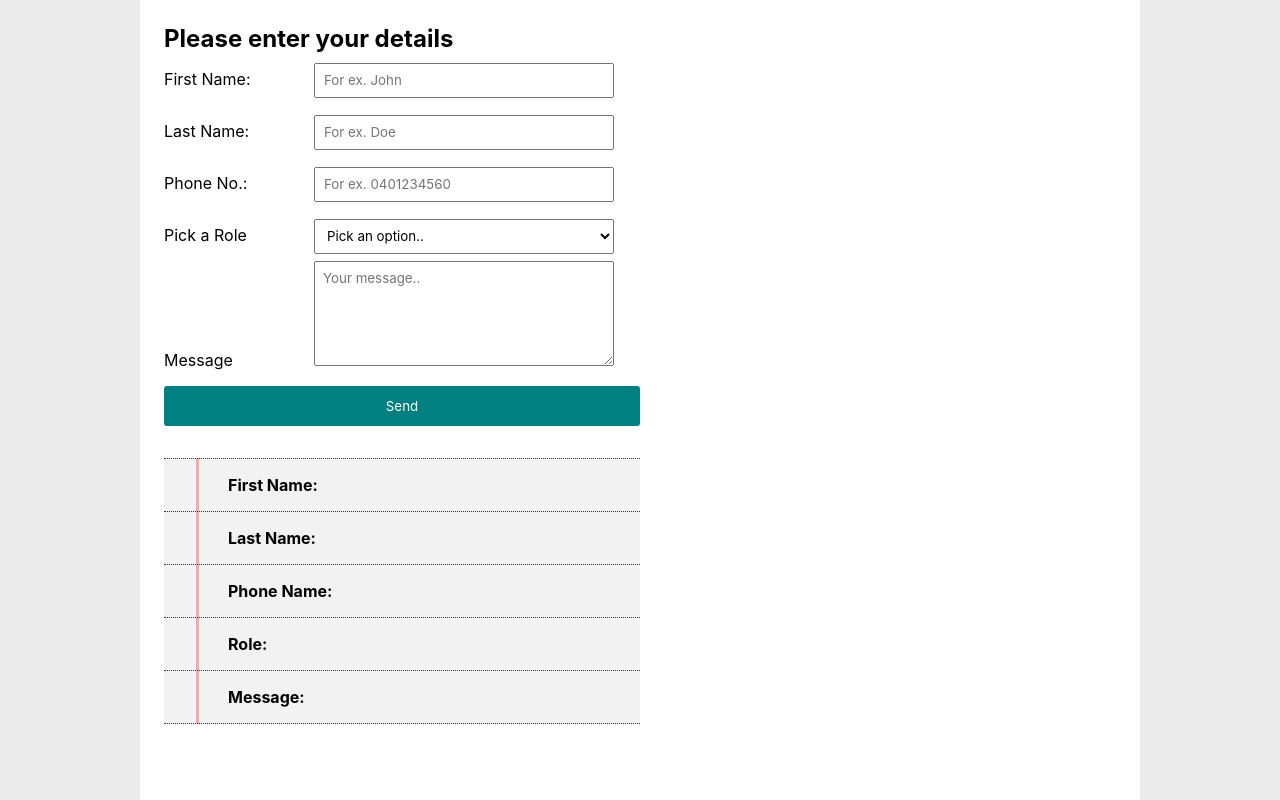
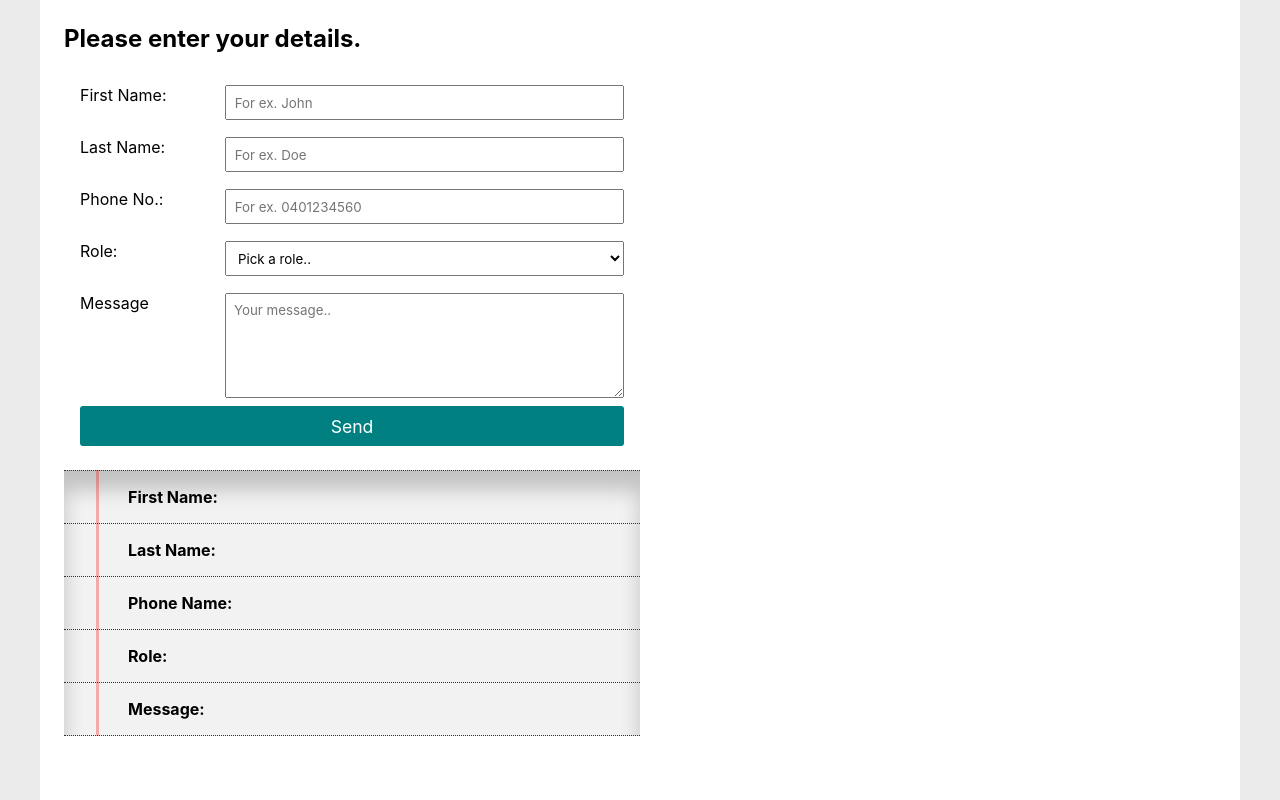
Before and after one commit to kcvijay/react_form, a React (Create React App) app: page / in a window 1280 px wide. Built offline with nearby package versions, Linux system fonts and the light colour scheme.

Commit message:
project almost ready

```diff
--- a/src/App.css
+++ b/src/App.css
@@ -1,9 +1,13 @@
 .app {
-  width: 1000px;
+  width: 1200px;
   height: 100vh;
   margin: 0 auto;
   background-color: #fff;
   padding: 1.5rem;
+}
+
+h2 {
+  grid-column: 1 / span 3;
 }
 
 button.primary-btn,
@@ -13,6 +17,9 @@ button.secondary-btn {
   border: none;
   border-radius: 3px;
   height: 40px;
+  cursor: pointer;
+  font-size: 1.1rem;
+  margin-top: 0.5rem;
 }
 
 button.primary-btn {
--- a/src/App.js
+++ b/src/App.js
@@ -40,7 +40,6 @@ class App extends Component {
   render() {
     return (
       <div className="app">
-        <h2>Please enter your details</h2>
         <Form getValues={this.changeHandler} showModal={this.showModal} />
         <ShowForm
           firstname={this.state.firstname}
--- a/src/Form.css
+++ b/src/Form.css
@@ -1,24 +1,33 @@
 form {
   display: block;
   width: 50%;
+  padding: 0 1rem;
 }
+
+h2 {
+  margin-bottom: 2rem;
+}
+form div {
+  display: flex;
+}
+
 form label {
   display: inline-block;
-  width: 150px;
-  margin: 1rem 0;
+  width: 200px;
+  margin-bottom: 2rem;
 }
 
 form input,
 select {
   height: 35px;
-  width: 300px;
   padding: 0 0.5rem;
   font-family: inherit;
+  width: 100%;
 }
 
 form textarea {
   height: 105px;
-  width: 300px;
+  width: 100%;
   font-family: inherit;
   padding: 0.5rem;
 }
@@ -27,4 +36,5 @@ form textarea {
   width: 100%;
   cursor: pointer;
   height: 40px;
+  margin-top: 1.5rem;
 }
--- a/src/Form.jsx
+++ b/src/Form.jsx
@@ -4,6 +4,7 @@ import "./Form.css";
 const Form = (props) => {
   return (
     <section className="form" onChange={props.getValues}>
+      <h2>Please enter your details.</h2>
       <form>
         <div>
           <label htmlFor="firstname" className="firstname">
@@ -40,10 +41,10 @@ const Form = (props) => {
         </div>
         <div>
           <label htmlFor="role" className="role">
-            Pick a Role
+            Role:
           </label>
           <select name="role" id="role">
-            <option>Pick an option..</option>
+            <option>Pick a role..</option>
             <option value="Teacher">Teacher</option>
             <option value="Student">Student</option>
             <option value="Other">Other</option>
@@ -61,9 +62,12 @@ const Form = (props) => {
             required
           ></textarea>
         </div>
-        <button className="primary-btn" onClick={props.showModal}>
-          Send
-        </button>
+        <div>
+          <button className="primary-btn" onClick={props.showModal}>
+            {" "}
+            Send
+          </button>
+        </div>
       </form>
     </section>
   );
--- a/src/Modal.css
+++ b/src/Modal.css
@@ -14,6 +14,8 @@
   background-color: #fff;
   padding: 1.5rem;
   line-height: 2;
+  width: 600px;
+  min-width: 330px;
 }
 
 .modal p {
@@ -32,6 +34,7 @@
 .modal div {
   display: grid;
   grid-template-columns: 1fr 1fr;
+  align-content: center;
   gap: 0.5rem;
   margin-top: 1rem;
 }
--- a/src/Modal.jsx
+++ b/src/Modal.jsx
@@ -26,7 +26,7 @@ const Modal = (props) => {
           <button className="primary-btn" onClick={props.hideModal}>
             Yes, I would like to send.
           </button>
-          <button className="secondary-btn">
+          <button className="secondary-btn" onClick={props.hideModal}>
             No, I wouldn't like to send.
           </button>
         </div>
--- a/src/ShowForm.css
+++ b/src/ShowForm.css
@@ -1,8 +1,11 @@
 .show-form {
-  margin: 2rem 0;
   position: relative;
   background-color: rgb(242, 242, 242);
+  box-shadow: inset 0 20px 20px rgba(0, 0, 0, 0.2);
+  border: none;
+  height: auto;
   width: 50%;
+  margin: 1.5rem 0;
 }
 
 .show-form::before {
@@ -26,6 +29,5 @@
 
 .show-form p span {
   font-weight: 400;
-
   margin-left: 1rem;
 }
```
